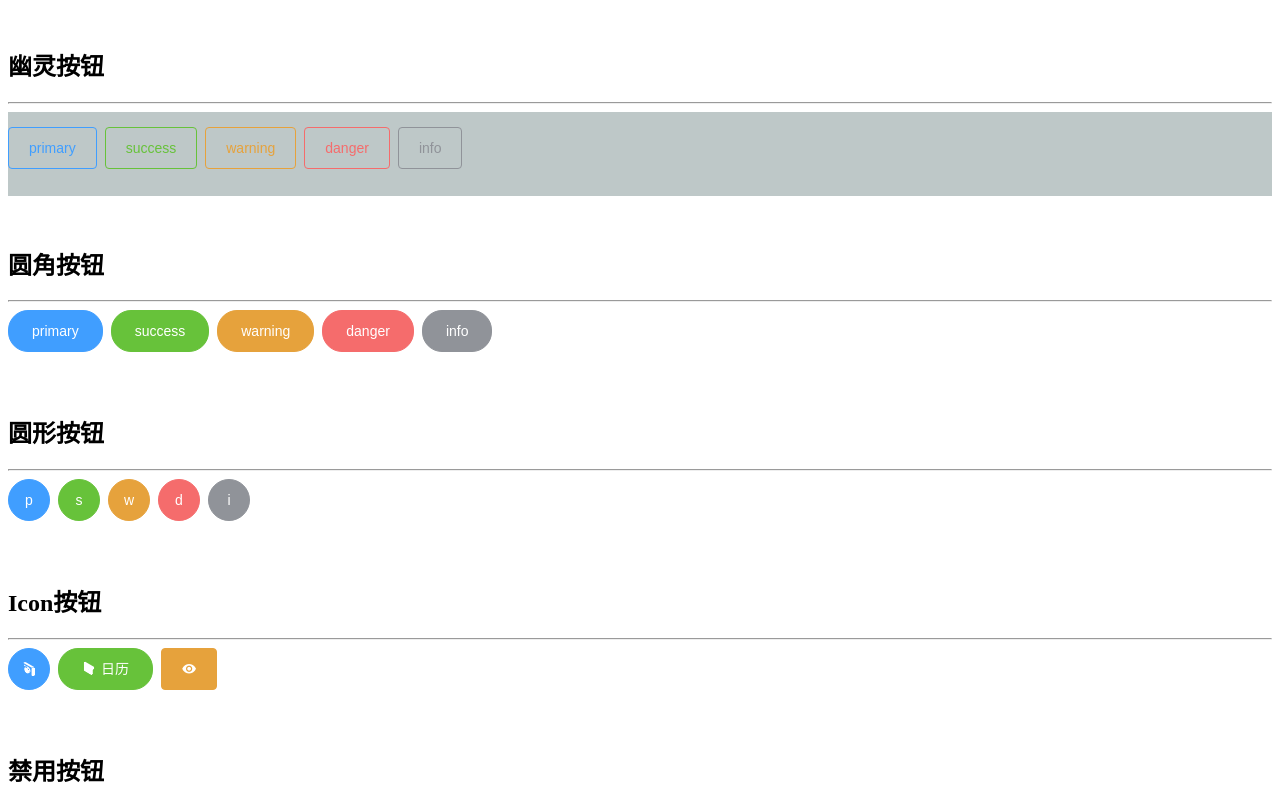
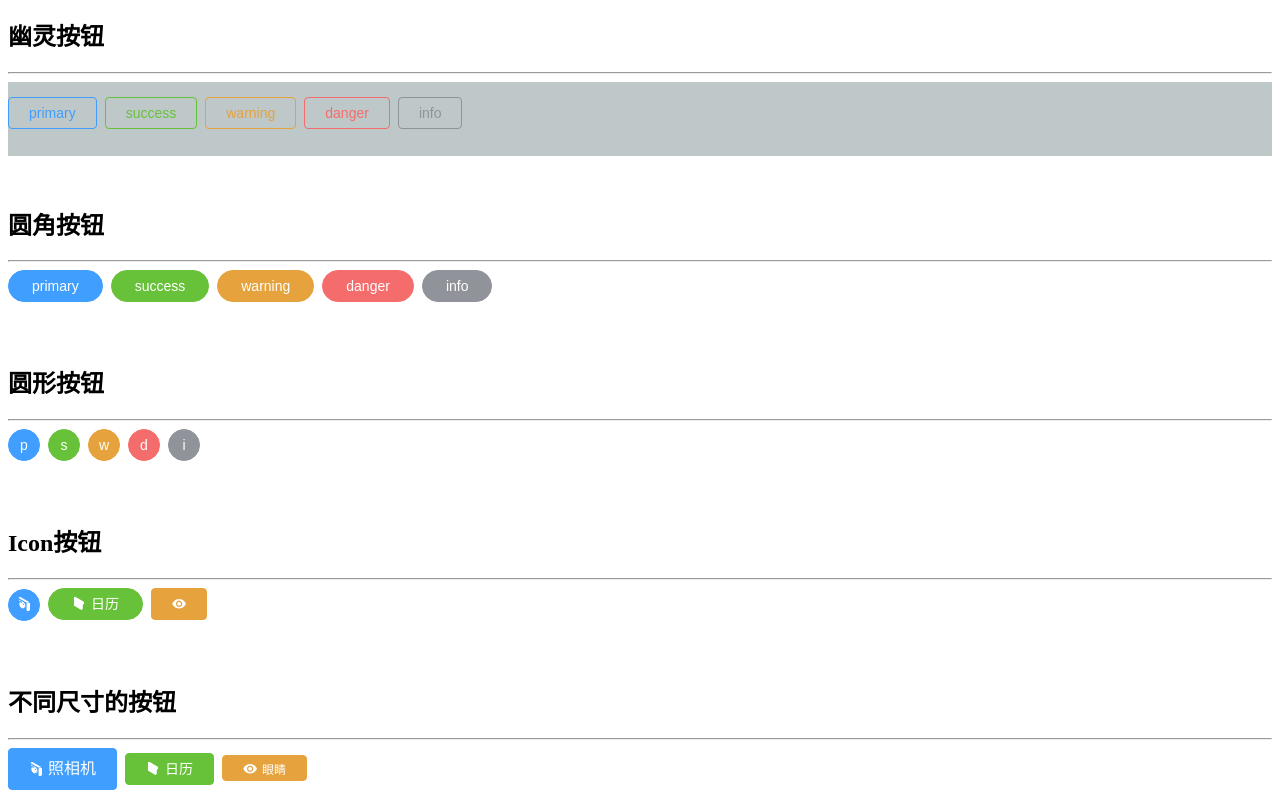
Before and after one commit to guapi233/antDesign-fake, a Vue app: page /button in a window 1280 px wide. Shown: the part 480-1280 px from the top of the page. Built offline with nearby package versions, Linux system fonts and the light colour scheme.

Commit message:
updated:Button组件不同尺寸支持

```diff
--- a/components/Button.vue
+++ b/components/Button.vue
@@ -1,7 +1,7 @@
 <template>
   <button
     class="c-button"
-    :class="[`c-button--${type}`, {
+    :class="[`c-button--${type}`, `c-button--size__${size}`, {
     'is-plain': plain,
     'is-ghost': ghost,
     'is-round': round,
@@ -74,6 +74,11 @@ export default {
       type: Boolean,
       default: false,
     },
+    // 按钮尺寸
+    size: {
+      type: String,
+      default: "default",
+    },
   },
   methods: {
     // 点击事件中转
@@ -92,10 +97,7 @@ export default {
 <style lang="scss" scoped>
 /* 基础样式 */
 .c-button {
-  min-width: 42px;
-  min-height: 42px;
   display: inline-block;
-  line-height: 1;
   white-space: nowrap;
   cursor: pointer;
   background: #fff;
@@ -110,7 +112,6 @@ export default {
   font-weight: 500;
   user-select: none;
   padding: 12px 20px;
-  font-size: 14px;
   border-radius: 4px;
 
   &:hover,
@@ -350,7 +351,7 @@ export default {
 /* 圆形按钮 */
 .c-button.is-circle {
   border-radius: 50%;
-  padding: 12px;
+  padding: 0;
 }
 
 /* 添加icon后调整与文本的间距 */
@@ -474,4 +475,26 @@ export default {
   display: inline-block;
   animation: loadingCircle 1s linear infinite;
 }
+
+// 尺寸样式
+.c-button--size__large {
+  font-size: 16px;
+  height: 42px;
+  min-width: 42px;
+  line-height: 1;
+}
+
+.c-button--size__default {
+  font-size: 14px;
+  height: 32px;
+  min-width: 32px;
+  line-height: 0.5;
+}
+
+.c-button--size__small {
+  font-size: 12px;
+  height: 24px;
+  min-width: 24px;
+  line-height: 0.2;
+}
 </style>
--- a/examples/test/Button.vue
+++ b/examples/test/Button.vue
@@ -52,6 +52,12 @@
       <c-button type="warning" icon="eye"></c-button>
     </blockarea>
 
+    <blockarea title="不同尺寸的按钮">
+      <c-button type="primary" icon="camera" size="large">照相机</c-button>
+      <c-button type="success" icon="calendar">日历</c-button>
+      <c-button type="warning" icon="eye" size="small">眼睛</c-button>
+    </blockarea>
+
     <blockarea title="禁用按钮">
       <c-button type="primary" disabled>p</c-button>
       <c-button type="danger" circle disabled>p</c-button>
```
Also changed, not shown: 1 other file (tests, documents, lock files or other folders).
